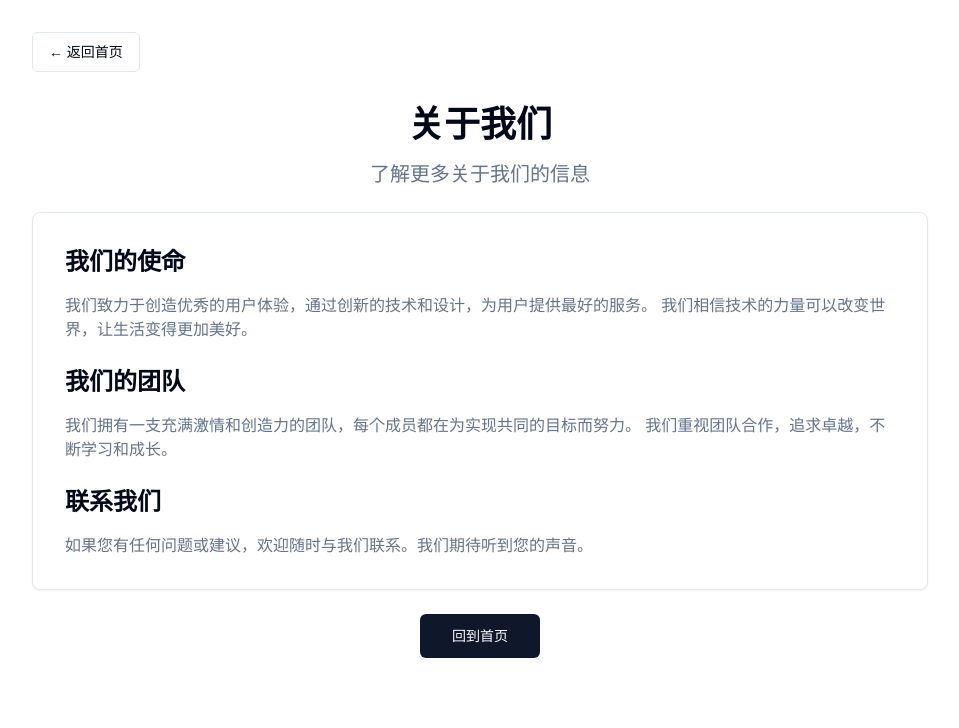
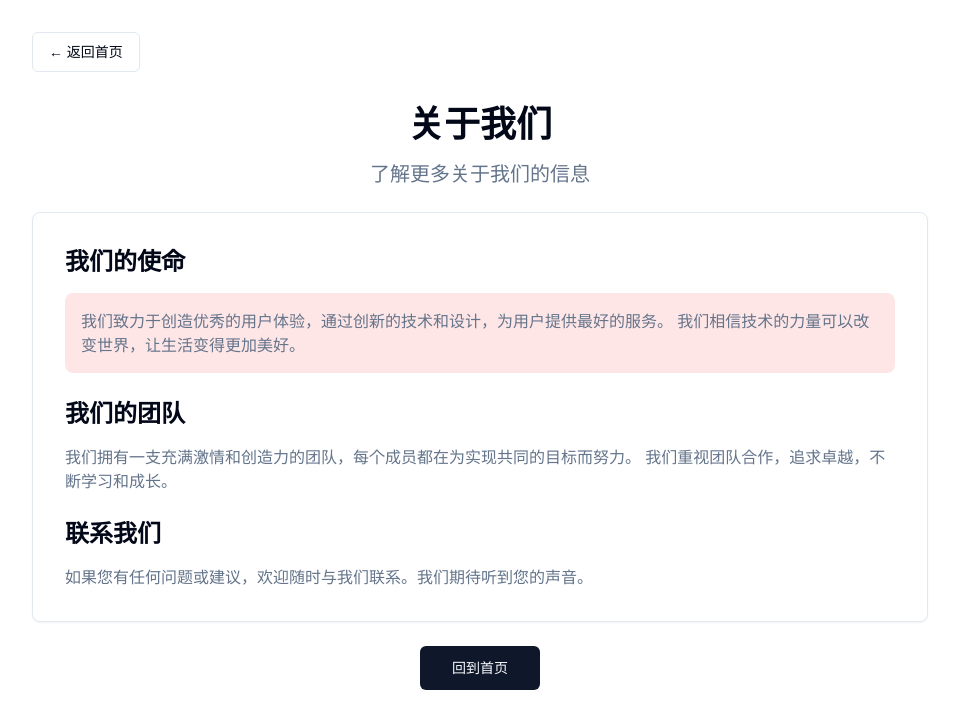
Before and after one commit to whitemiaool/page-hop-navigator, a React (Vite) app: page /about in a window 1280 px wide. Shown: the top 728 px of the page, without its empty margins (160-1119 px from the left). Built offline with nearby package versions, Linux system fonts and the light colour scheme.

Commit message:
Change background color to red

```diff
--- a/src/index.css
+++ b/src/index.css
@@ -53,6 +53,8 @@ All colors MUST be HSL.
     --sidebar-border: 220 13% 91%;
 
     --sidebar-ring: 217.2 91.2% 59.8%;
+
+    --red-background: 0 100% 95%;
   }
 
   .dark {
@@ -91,6 +93,8 @@ All colors MUST be HSL.
     --sidebar-accent-foreground: 240 4.8% 95.9%;
     --sidebar-border: 240 3.7% 15.9%;
     --sidebar-ring: 217.2 91.2% 59.8%;
+
+    --red-background: 0 84% 20%;
   }
 }
 
--- a/src/pages/About22222.tsx
+++ b/src/pages/About22222.tsx
@@ -20,7 +20,7 @@ const About = () => {
 
           <Card className="p-8">
             <h2 className="text-2xl font-semibold mb-4">我们的使命</h2>
-            <p className="text-muted-foreground mb-6">
+            <p className="text-muted-foreground mb-6 bg-red-bg p-4 rounded-lg">
               我们致力于创造优秀的用户体验，通过创新的技术和设计，为用户提供最好的服务。
               我们相信技术的力量可以改变世界，让生活变得更加美好。
             </p>
--- a/tailwind.config.ts
+++ b/tailwind.config.ts
@@ -61,7 +61,8 @@ export default {
 					'accent-foreground': 'hsl(var(--sidebar-accent-foreground))',
 					border: 'hsl(var(--sidebar-border))',
 					ring: 'hsl(var(--sidebar-ring))'
-				}
+				},
+				'red-bg': 'hsl(var(--red-background))'
 			},
 			borderRadius: {
 				lg: 'var(--radius)',
```
